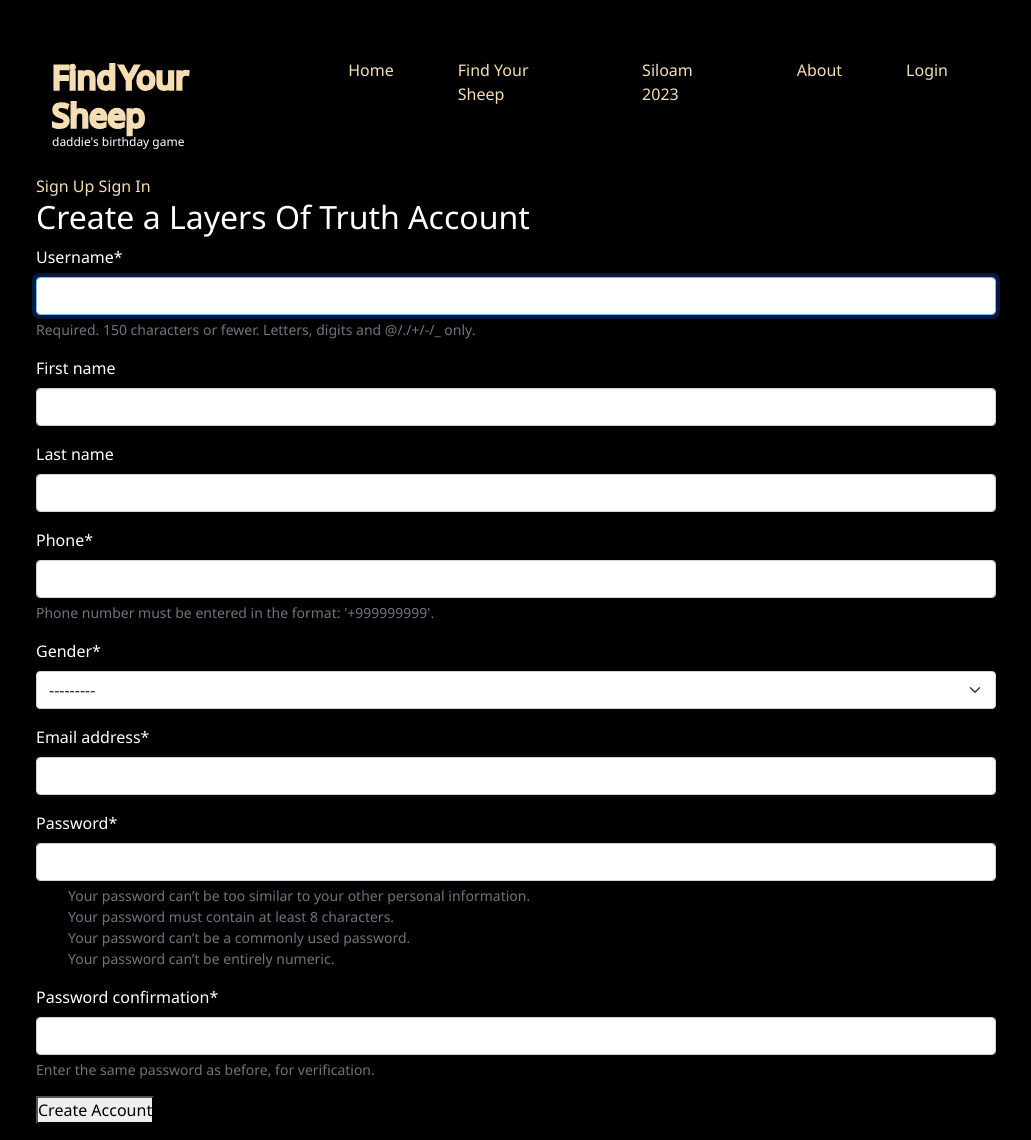
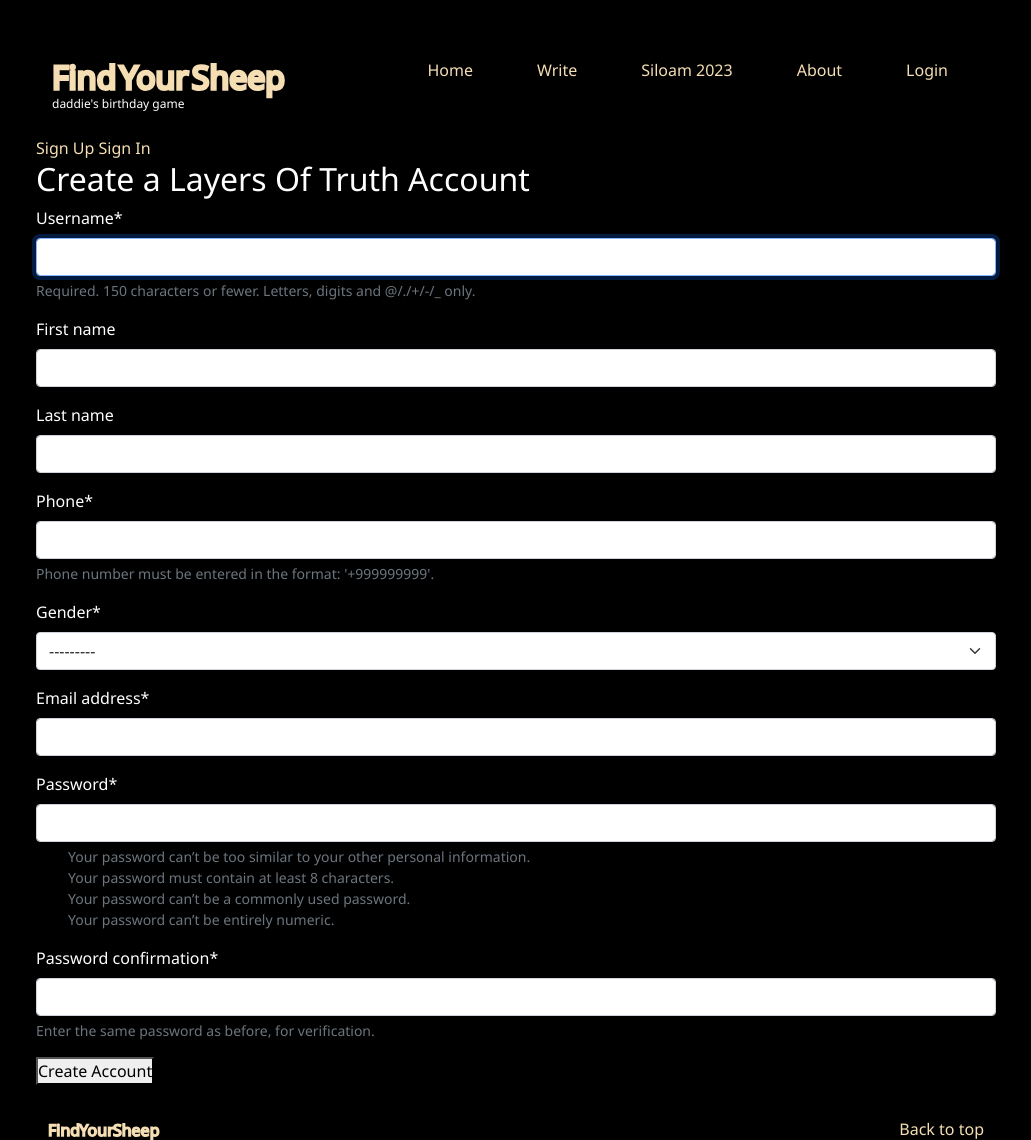
Before and after one commit to john-okojere/Find-your-Ship, a Django app: page /account/register/ in a window 1280 px wide. Shown: the top 1140 px of the page, without its empty margins (124-1155 px from the left). Run offline with Django 4.2, Linux system fonts and the light colour scheme; parts of the project's set-up code (start-up, migrations or seed data) failed here and were passed over; some libraries are stand-ins or nearby versions.

Commit message:
modified:   template/base.html

```diff
--- a/template/base.html
+++ b/template/base.html
@@ -63,7 +63,7 @@
         </div>
         <ul id="nav_item">
             <li><a href="/">Home</a></li>
-            <li><a href="{% url 'form' %}">Find Your Sheep</a></li>
+            <li><a href="{% url 'form' %}">Write</a></li>
             <li><a href="https://www.layersoftruth.org/Siloam2023/">Siloam 2023</a></li>
             <li><a href="https://www.layersoftruth.org/About-Us">About</a></li>
             {% if user.is_authenticated %}
```
